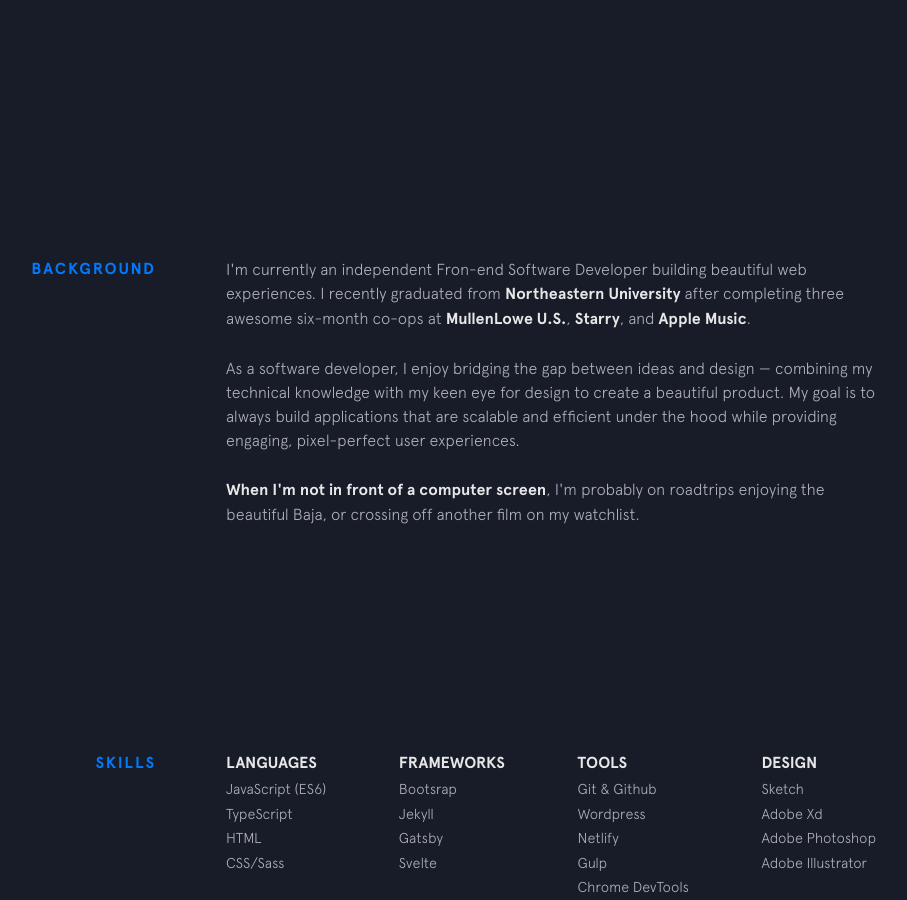
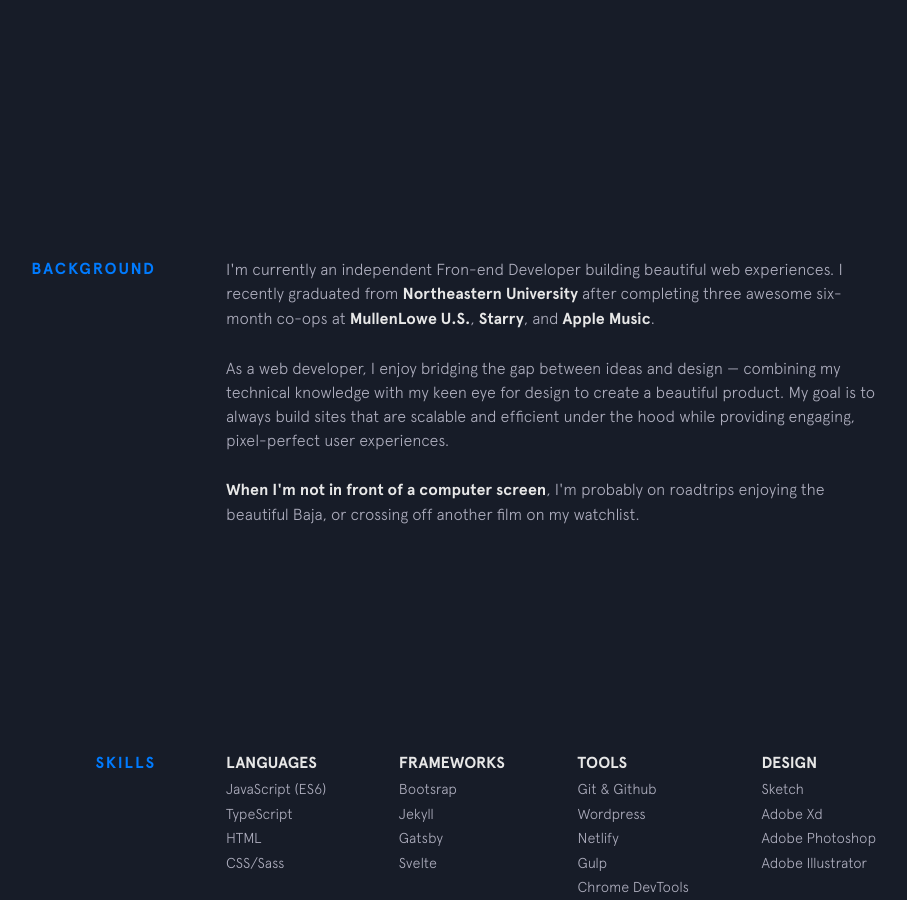
Before and after one commit to ArturReyes/arturreyes.github.io, a Jekyll site: the page built from index.html, in a window 1280 px wide and 900 px high, scrolled down 743 px. Shown: the whole window, without its empty margins (224-1131 px from the left). Built offline with Jekyll 4.4.1, drawn with Linux system fonts in a browser that asks for light colours; nearby versions of some CDN libraries.

```diff
--- a/_includes/background.html
+++ b/_includes/background.html
@@ -2,7 +2,7 @@
   <div class="section__title">Background</div>
   <div class="section__content">
     <p>
-      I'm currently an independent Fron-end Software Developer building beautiful web experiences. I recently graduated from
+      I'm currently an independent Fron-end Developer building beautiful web experiences. I recently graduated from
       <a class="underline-link" href="http://www.ccis.northeastern.edu/" target="_blank">Northeastern University</a> after completing three awesome six-month co-ops at
       <a class="underline-link" href="https://us.mullenlowe.com/" target="_blank">MullenLowe U.S.</a>,
       <a class="underline-link" href="https://starry.com/" target="_blank">Starry</a>, and
@@ -10,8 +10,8 @@
     </p>
 
     <p>
-      As a software developer, I enjoy bridging the gap between ideas and design &mdash; combining my technical knowledge
-      with my keen eye for design to create a beautiful product. My goal is to always build applications that are scalable
+      As a web developer, I enjoy bridging the gap between ideas and design &mdash; combining my technical knowledge
+      with my keen eye for design to create a beautiful product. My goal is to always build sites that are scalable
       and efficient under the hood while providing engaging, pixel-perfect user experiences.
     </p>
 
```
